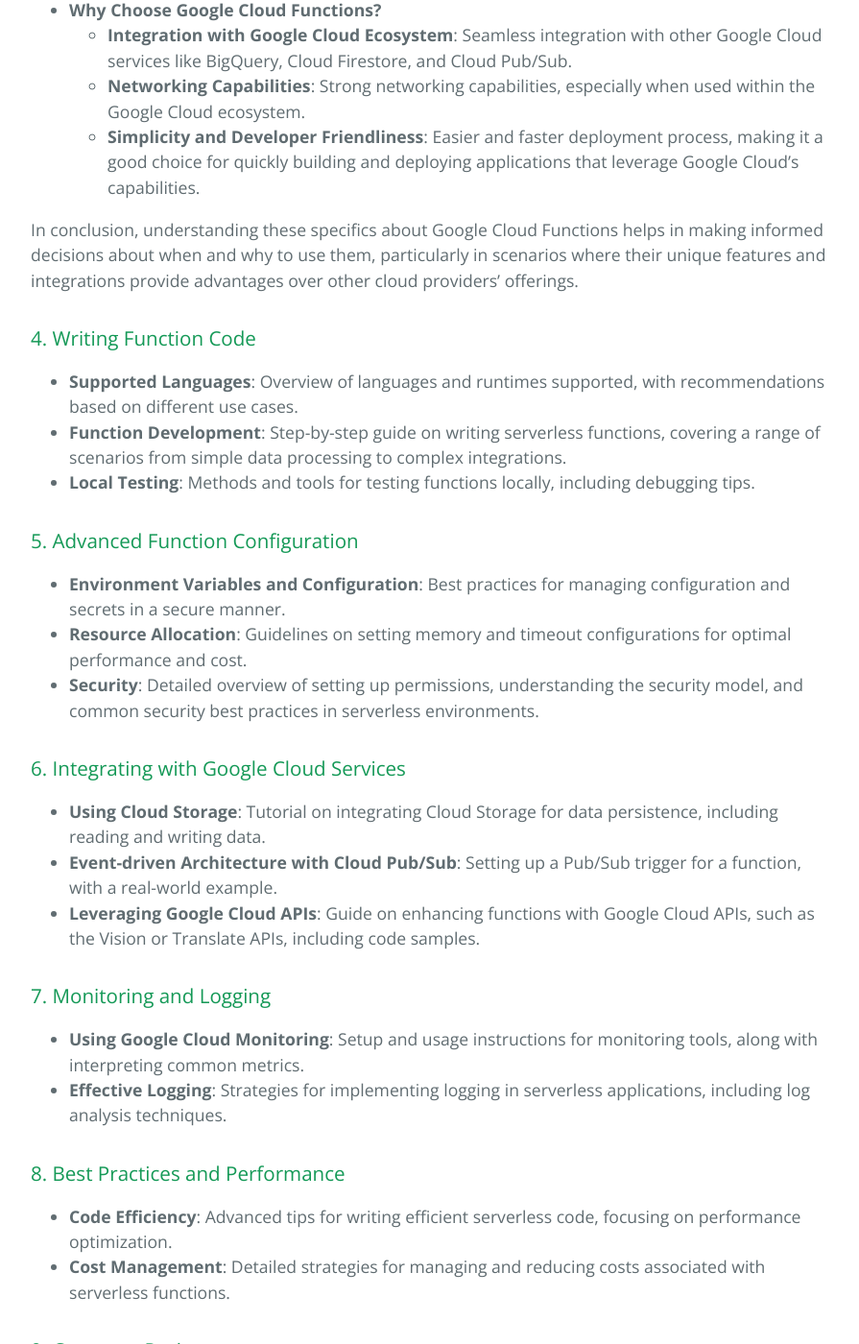
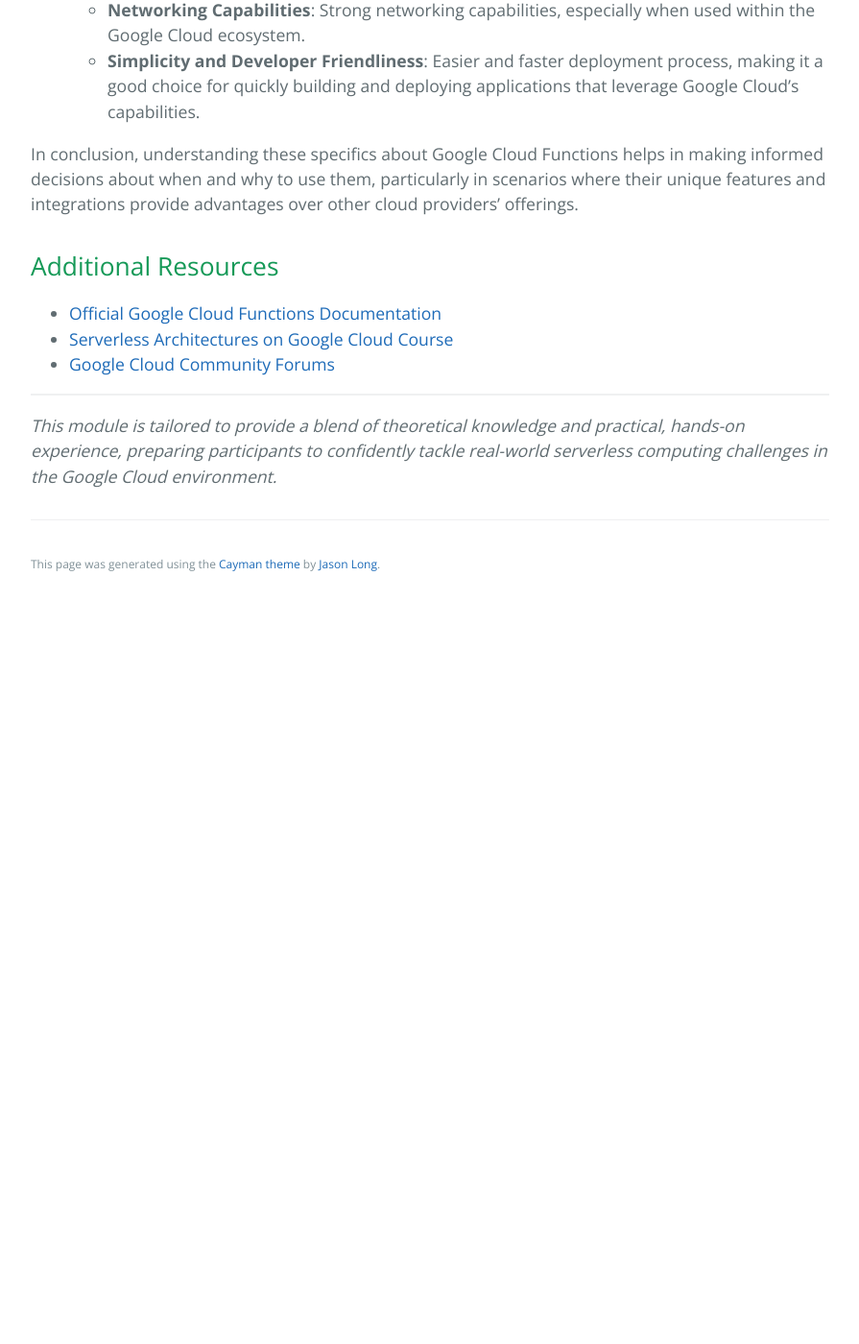
Before and after one commit to learning-software-engineering/learning-software-engineering.github.io, a Jekyll site: the page built from Topics/Tech_Stacks/Google_Cloud.md, in a window 1280 px wide and 1400 px high, scrolled down 6606 px. Shown: the whole window at 96% size, without its empty margins (192-1087 px from the left). Built offline with Jekyll 4.4.1, drawn with Linux system fonts in a browser that asks for light colours; our own code applies the rules of GitHub Pages for plain Markdown files; after the commit the page ends 7236 px from its top, so only the background shows below that; some of the changed text lies outside the part shown.

Commit message:
Update Google_Cloud.md

```diff
--- a/Topics/Tech_Stacks/Google_Cloud.md
+++ b/Topics/Tech_Stacks/Google_Cloud.md
@@ -7,8 +7,6 @@
 ## Module Objectives
 - Master serverless architecture principles and their practical applications.
 - Acquire skills in setting up, developing, and deploying Google Cloud Functions.
-- Learn to integrate serverless functions with other Google Cloud services effectively.
-- Understand monitoring, logging, and optimizing serverless applications for performance and cost.
 
 ## Content
 
@@ -201,41 +199,6 @@
 In conclusion, understanding these specifics about Google Cloud Functions helps in making informed decisions about when and why to use them, particularly in scenarios where their unique features and integrations provide advantages over other cloud providers' offerings.
 
 
-### 4. Writing Function Code
-- **Supported Languages**: Overview of languages and runtimes supported, with recommendations based on different use cases.
-- **Function Development**: Step-by-step guide on writing serverless functions, covering a range of scenarios from simple data processing to complex integrations.
-- **Local Testing**: Methods and tools for testing functions locally, including debugging tips.
-
-### 5. Advanced Function Configuration
-- **Environment Variables and Configuration**: Best practices for managing configuration and secrets in a secure manner.
-- **Resource Allocation**: Guidelines on setting memory and timeout configurations for optimal performance and cost.
-- **Security**: Detailed overview of setting up permissions, understanding the security model, and common security best practices in serverless environments.
-
-### 6. Integrating with Google Cloud Services
-- **Using Cloud Storage**: Tutorial on integrating Cloud Storage for data persistence, including reading and writing data.
-- **Event-driven Architecture with Cloud Pub/Sub**: Setting up a Pub/Sub trigger for a function, with a real-world example.
-- **Leveraging Google Cloud APIs**: Guide on enhancing functions with Google Cloud APIs, such as the Vision or Translate APIs, including code samples.
-
-### 7. Monitoring and Logging
-- **Using Google Cloud Monitoring**: Setup and usage instructions for monitoring tools, along with interpreting common metrics.
-- **Effective Logging**: Strategies for implementing logging in serverless applications, including log analysis techniques.
-
-### 8. Best Practices and Performance
-- **Code Efficiency**: Advanced tips for writing efficient serverless code, focusing on performance optimization.
-- **Cost Management**: Detailed strategies for managing and reducing costs associated with serverless functions.
-
-### 9. Capstone Project
-- **Building a Complete Serverless Application**: Comprehensive project that incorporates all the skills learned, with a step-by-step guide to building, deploying, and integrating a serverless application.
-- **Project Challenges**: Discussion on common challenges faced during project development and strategies to overcome them.
-
-### 10. Conclusion and Further Resources
-- **Recap of Key Topics**: Summarization of the key concepts learned throughout the module.
-- **Further Learning**: Curated list of additional resources, including advanced tutorials, community forums, and official Google documentation.
-
-## Assessment and Learning Outcomes
-- **Quizzes**: Regular quizzes with practical and theoretical questions to assess understanding after each major section.
-- **Final Project**: A comprehensive project where learners will develop and deploy a real-world serverless application, demonstrating the full range of skills acquired.
-
 ## Additional Resources
 - [Official Google Cloud Functions Documentation](https://cloud.google.com/functions/docs)
 - [Serverless Architectures on Google Cloud Course](https://www.coursera.org/learn/serverless-machine-learning-gcp)
```
